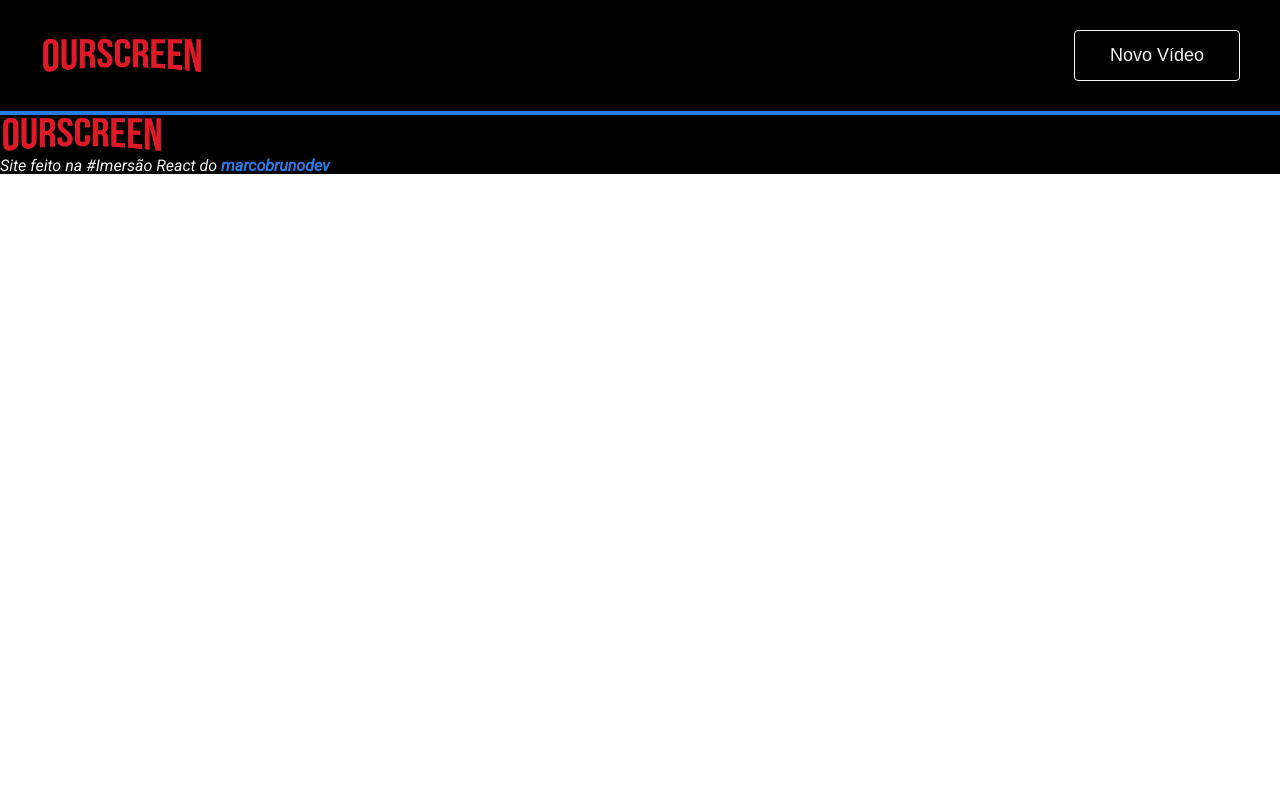
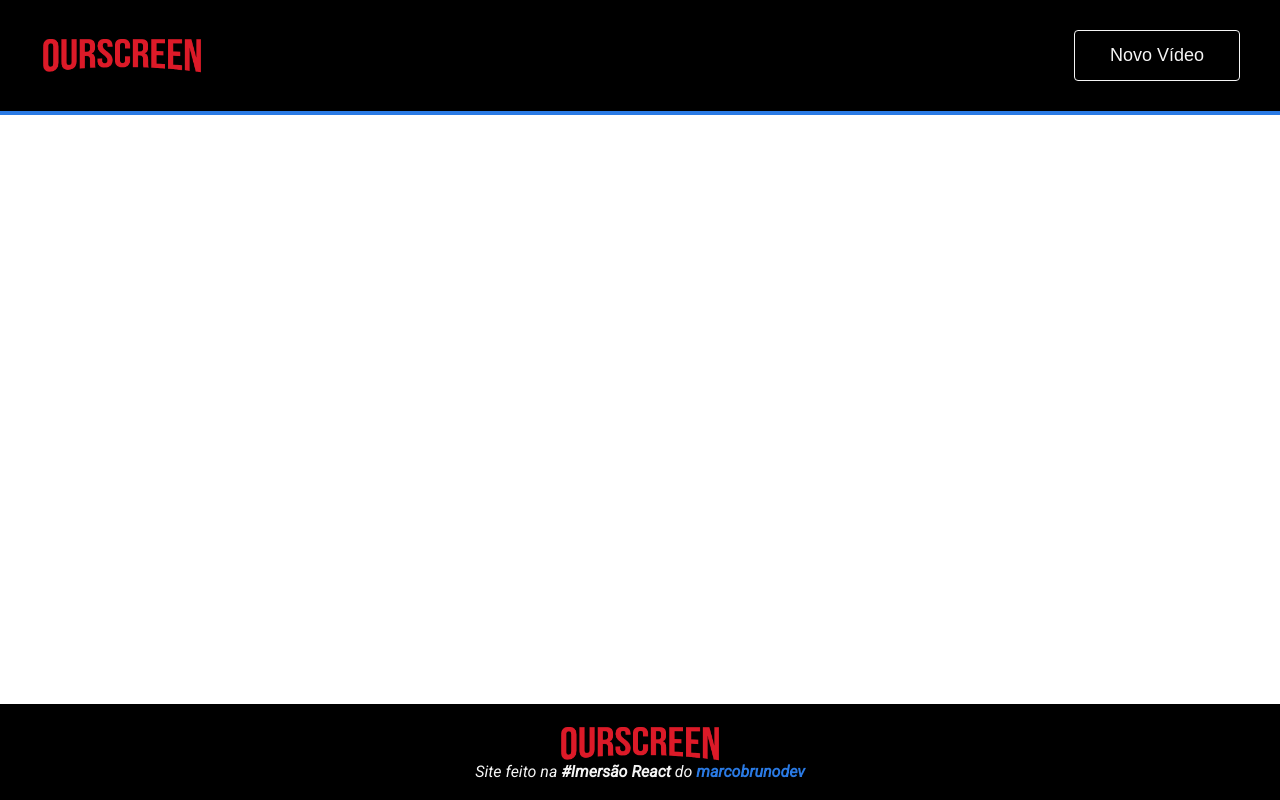
Before and after one commit to Ljuniorcode/Ourscreen, a React (Create React App) app: page / in a window 1280 px wide. Built offline with nearby package versions, Linux system fonts and the light colour scheme.

Commit message:
finalizando header e footer

```diff
--- a/src/App.js
+++ b/src/App.js
@@ -4,6 +4,8 @@ import FooterOurscreen from './components/FooterOurscreen';
 import HeaderOurscreen from './components/HeaderOurscreen';
 import LogoOurscreen from './components/LogoOurscreen';
 import LinkOurscreen from './components/LinkOurscreen';
+import HighlightOurscreen from './components/HighlightOurscreen';
+
 
 function App() {
   return (
@@ -15,7 +17,7 @@ function App() {
 
       <FooterOurscreen>
         <LogoOurscreen />
-        <p>Site feito na <strong>#Imersão React</strong> do {' '}
+        <p>Site feito na <HighlightOurscreen>#Imersão React</HighlightOurscreen> do {' '}
           <LinkOurscreen
             href="https://www.twitch.tv/collections/mUYv3gQ4JhZsnw?filter=collections"
             target="_blank"
--- a/src/components/FooterOurscreen/index.js
+++ b/src/components/FooterOurscreen/index.js
@@ -1,9 +1,22 @@
 import styled from 'styled-components';
+import LogoOurscreen from '../LogoOurscreen';
 
 const FooterOurscreen = styled.footer`
+  display:flex;
+  flex-direction:column;
+  align-items:center;
+
   background-color:var(--color-black-dark);
   color:var(--color-gray-light);
   font-size:16rem;
+  padding:20rem 0;
+
+  border:4px solid var(--color-primary-medium)
+
+  & > ${LogoOurscreen}{
+    margin-bottom:20px;
+  }
+
 `
 
 export default FooterOurscreen;
--- /dev/null
+++ b/src/components/HighlightOurscreen/index.js
@@ -0,0 +1,6 @@
+import styled from 'styled-components';
+
+const HighlightOurscreen = styled.strong`
+  font-weight:bold;
+`;
+export default HighlightOurscreen;
--- a/src/styles/reset.css
+++ b/src/styles/reset.css
@@ -51,5 +51,14 @@ table {
 html, body{
 	font-size: 1px;
 	min-width:320px;
+	height: 100vh;
 
 }
+
+#root {
+	min-height: 100vh;
+
+	display: flex;
+	flex-direction: column;
+	justify-content: space-between;
+}
```
